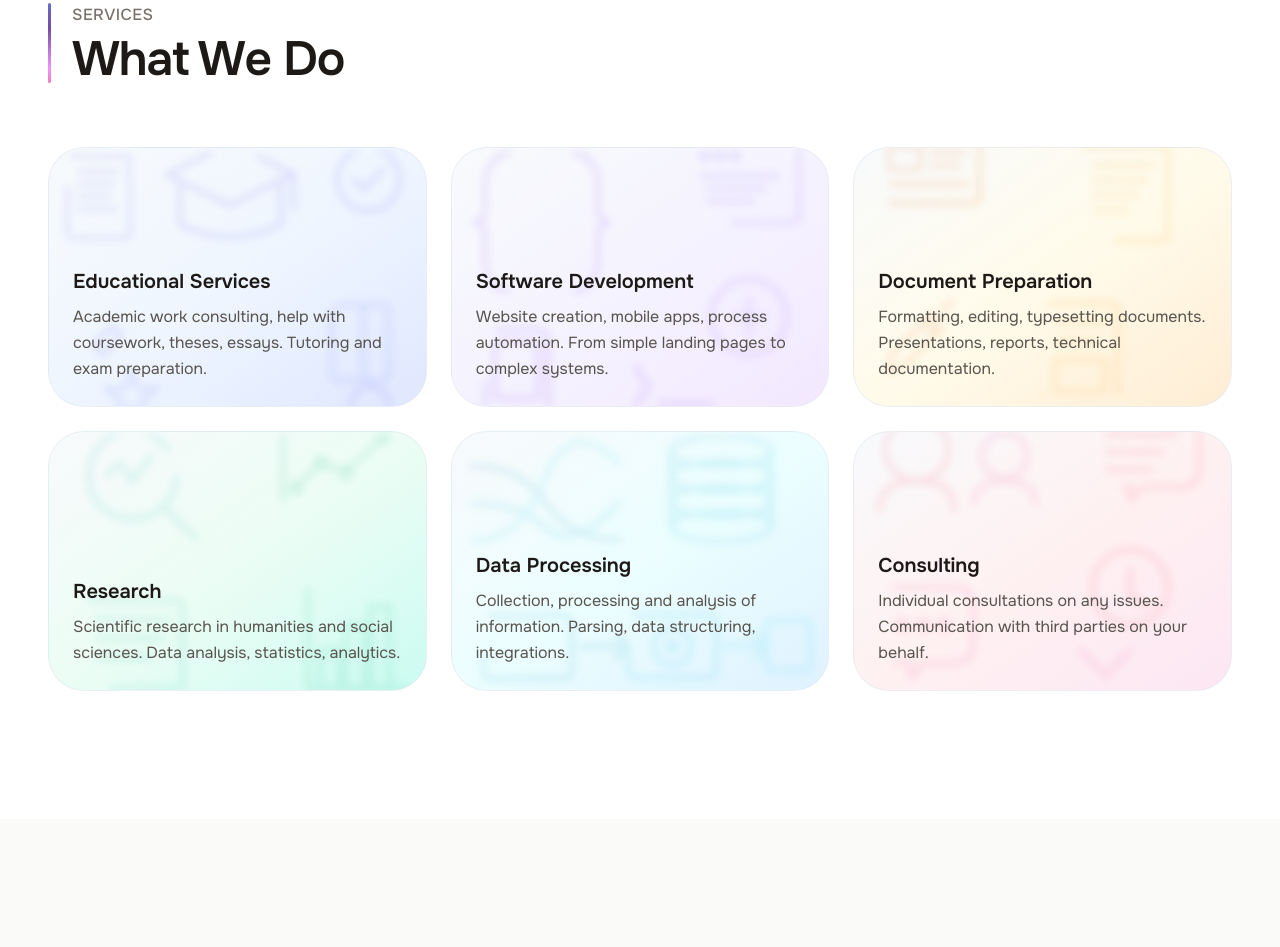
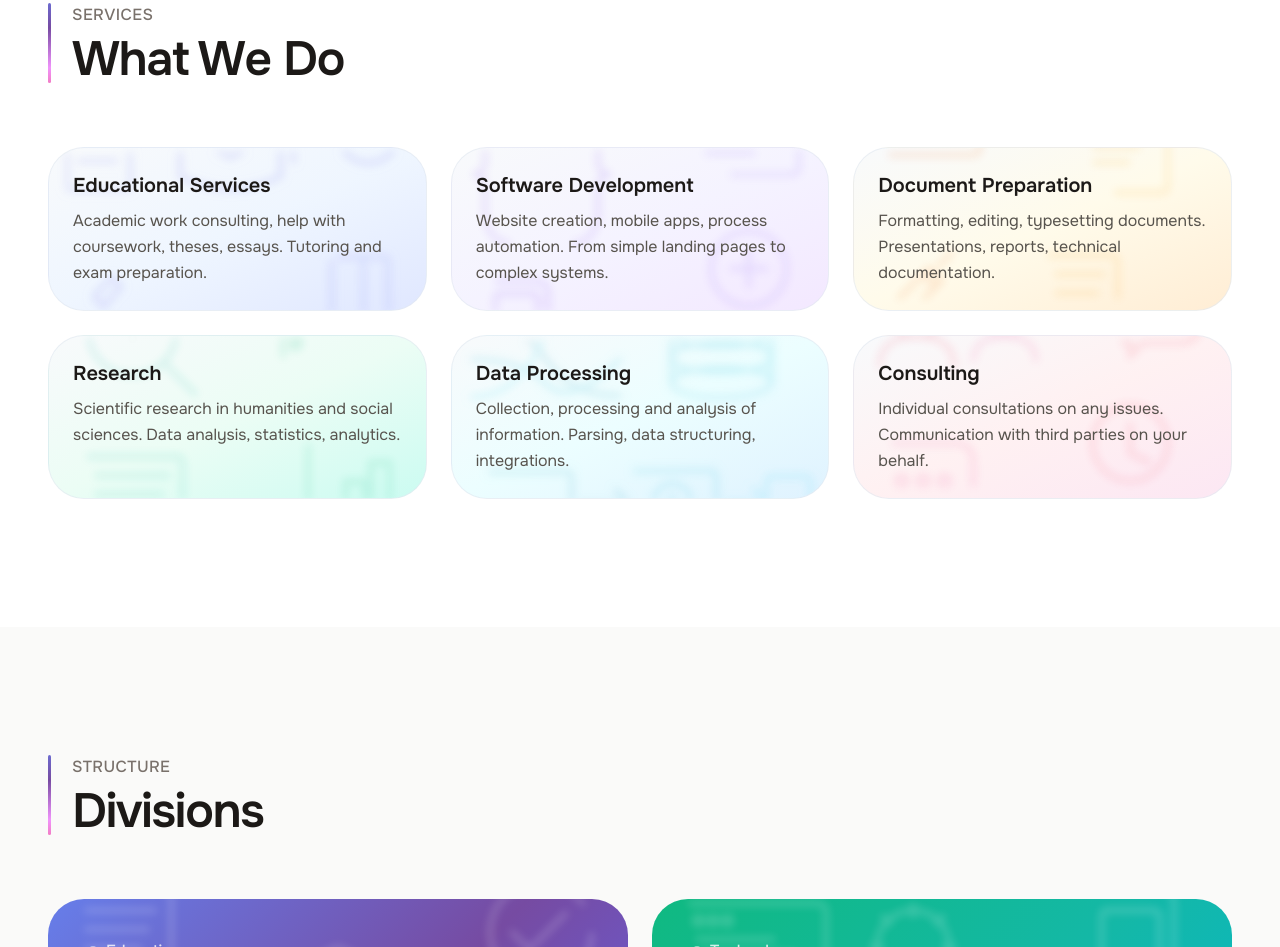
Before and after one commit to elstrm2/FEFELOV-temp, a website: page index.html in a window 1280 px wide. Shown: the part 925-1872 px from the top of the page. Drawn offline with nearby package versions, Linux system fonts and the light colour scheme; files that its build step writes are made by us from their sources.

Commit message:
fix: remove top spacing from service cards

```diff
--- a/index.html
+++ b/index.html
@@ -127,7 +127,7 @@
             </div>
 
             <div class="grid md:grid-cols-2 lg:grid-cols-3 gap-5 sm:gap-6">
-                <div class="service-card bg-gradient-to-br from-slate-50 via-blue-50 to-indigo-100 rounded-[1.75rem] sm:rounded-[2.25rem] p-5 sm:p-6 min-h-[200px] sm:min-h-[240px] lg:min-h-[260px] flex flex-col justify-end border border-slate-200/60">
+                <div class="service-card bg-gradient-to-br from-slate-50 via-blue-50 to-indigo-100 rounded-[1.75rem] sm:rounded-[2.25rem] p-5 sm:p-6 flex flex-col border border-slate-200/60">
                     <div class="svg-bg-full">
                         <svg class="svg-bg-redraw" viewBox="0 0 300 260" fill="none" preserveAspectRatio="xMidYMid slice">
                             <path class="redraw-1" d="M150 20 L100 45 L150 70 L200 45 Z" stroke="#4f46e5" stroke-width="3.5"/>
@@ -148,13 +148,13 @@
                             <path class="redraw-6" d="M252 235 L268 235 M254 240 L266 240" stroke="#4f46e5" stroke-width="3.5"/>
                         </svg>
                     </div>
-                    <div class="relative z-10 mt-14">
+                    <div class="relative z-10">
                         <h3 class="text-lg sm:text-xl font-semibold mb-2 text-stone-900" data-i18n="index.services.education.title">Образовательные услуги</h3>
                         <p class="text-stone-600 text-sm sm:text-base leading-relaxed" data-i18n="index.services.education.text">Консультации по учебным работам, помощь с курсовыми, дипломами, рефератами. Репетиторство и подготовка к экзаменам.</p>
                     </div>
                 </div>
 
-                <div class="service-card bg-gradient-to-br from-slate-50 via-violet-50 to-purple-100 rounded-[1.75rem] sm:rounded-[2.25rem] p-5 sm:p-6 min-h-[200px] sm:min-h-[240px] lg:min-h-[260px] flex flex-col justify-end border border-slate-200/60">
+                <div class="service-card bg-gradient-to-br from-slate-50 via-violet-50 to-purple-100 rounded-[1.75rem] sm:rounded-[2.25rem] p-5 sm:p-6 flex flex-col border border-slate-200/60">
                     <div class="svg-bg-full">
                         <svg class="svg-bg-redraw" viewBox="0 0 300 260" fill="none" preserveAspectRatio="xMidYMid slice">
                             <path class="redraw-1" d="M40 30 C25 30 20 45 20 55 L20 75 C20 85 10 85 10 85 C10 85 20 85 20 95 L20 115 C20 125 25 140 40 140" stroke="#7c3aed" stroke-width="3.5"/>
@@ -175,13 +175,13 @@
                             <line class="redraw-6" x1="160" y1="230" x2="200" y2="230" stroke="#7c3aed" stroke-width="3.5" stroke-linecap="round"/>
                         </svg>
                     </div>
-                    <div class="relative z-10 mt-14">
+                    <div class="relative z-10">
                         <h3 class="text-lg sm:text-xl font-semibold mb-2 text-stone-900" data-i18n="index.services.development.title">Разработка ПО</h3>
                         <p class="text-stone-600 text-sm sm:text-base leading-relaxed" data-i18n="index.services.development.text">Создание веб-сайтов, мобильных приложений, автоматизация процессов. От простых лендингов до сложных систем.</p>
                     </div>
                 </div>
 
-                <div class="service-card bg-gradient-to-br from-slate-50 via-amber-50 to-orange-100 rounded-[1.75rem] sm:rounded-[2.25rem] p-5 sm:p-6 min-h-[200px] sm:min-h-[240px] lg:min-h-[260px] flex flex-col justify-end border border-slate-200/60">
+                <div class="service-card bg-gradient-to-br from-slate-50 via-amber-50 to-orange-100 rounded-[1.75rem] sm:rounded-[2.25rem] p-5 sm:p-6 flex flex-col border border-slate-200/60">
                     <div class="svg-bg-full">
                         <svg class="svg-bg-redraw" viewBox="0 0 300 260" fill="none" preserveAspectRatio="xMidYMid slice">
                             <path class="redraw-1" d="M30 200 L60 170 L70 180 L40 210 L28 215 Z" stroke="#ea580c" stroke-width="3.5" stroke-linejoin="round"/>
@@ -204,13 +204,13 @@
                             <rect class="redraw-8" x="160" y="205" width="40" height="25" rx="2" stroke="#f59e0b" stroke-width="3.5"/>
                         </svg>
                     </div>
-                    <div class="relative z-10 mt-14">
+                    <div class="relative z-10">
                         <h3 class="text-lg sm:text-xl font-semibold mb-2 text-stone-900" data-i18n="index.services.documents.title">Подготовка документов</h3>
                         <p class="text-stone-600 text-sm sm:text-base leading-relaxed" data-i18n="index.services.documents.text">Оформление, редактирование, вёрстка документов. Презентации, отчёты, техническая документация.</p>
                     </div>
                 </div>
 
-                <div class="service-card bg-gradient-to-br from-slate-50 via-emerald-50 to-teal-100 rounded-[1.75rem] sm:rounded-[2.25rem] p-5 sm:p-6 min-h-[200px] sm:min-h-[240px] lg:min-h-[260px] flex flex-col justify-end border border-slate-200/60">
+                <div class="service-card bg-gradient-to-br from-slate-50 via-emerald-50 to-teal-100 rounded-[1.75rem] sm:rounded-[2.25rem] p-5 sm:p-6 flex flex-col border border-slate-200/60">
                     <div class="svg-bg-full">
                         <svg class="svg-bg-redraw" viewBox="0 0 300 260" fill="none" preserveAspectRatio="xMidYMid slice">
                             <circle class="redraw-1" cx="60" cy="60" r="35" stroke="#14b8a6" stroke-width="3.5"/>
@@ -232,13 +232,13 @@
                             <rect class="redraw-7" x="250" y="165" width="15" height="65" stroke="#10b981" stroke-width="3.5"/>
                         </svg>
                     </div>
-                    <div class="relative z-10 mt-14">
+                    <div class="relative z-10">
                         <h3 class="text-lg sm:text-xl font-semibold mb-2 text-stone-900" data-i18n="index.services.research.title">Исследования</h3>
                         <p class="text-stone-600 text-sm sm:text-base leading-relaxed" data-i18n="index.services.research.text">Научные исследования в области гуманитарных и общественных наук. Анализ данных, статистика, аналитика.</p>
                     </div>
                 </div>
 
-                <div class="service-card bg-gradient-to-br from-slate-50 via-cyan-50 to-sky-100 rounded-[1.75rem] sm:rounded-[2.25rem] p-5 sm:p-6 min-h-[200px] sm:min-h-[240px] lg:min-h-[260px] flex flex-col justify-end border border-slate-200/60">
+                <div class="service-card bg-gradient-to-br from-slate-50 via-cyan-50 to-sky-100 rounded-[1.75rem] sm:rounded-[2.25rem] p-5 sm:p-6 flex flex-col border border-slate-200/60">
                     <div class="svg-bg-full">
                         <svg class="svg-bg-redraw" viewBox="0 0 300 260" fill="none" preserveAspectRatio="xMidYMid slice">
                             <path class="redraw-1" d="M20 50 Q60 50 80 80 T140 110" stroke="#0891b2" stroke-width="3.5"/>
@@ -260,13 +260,13 @@
                             <rect class="redraw-7" x="255" y="175" width="35" height="40" rx="4" stroke="#22d3ee" stroke-width="3.5"/>
                         </svg>
                     </div>
-                    <div class="relative z-10 mt-14">
+                    <div class="relative z-10">
                         <h3 class="text-lg sm:text-xl font-semibold mb-2 text-stone-900" data-i18n="index.services.data.title">Обработка данных</h3>
                         <p class="text-stone-600 text-sm sm:text-base leading-relaxed" data-i18n="index.services.data.text">Сбор, обработка и анализ информации. Парсинг, структурирование данных, интеграции.</p>
                     </div>
                 </div>
 
-                <div class="service-card bg-gradient-to-br from-slate-50 via-rose-50 to-pink-100 rounded-[1.75rem] sm:rounded-[2.25rem] p-5 sm:p-6 min-h-[200px] sm:min-h-[240px] lg:min-h-[260px] flex flex-col justify-end border border-slate-200/60">
+                <div class="service-card bg-gradient-to-br from-slate-50 via-rose-50 to-pink-100 rounded-[1.75rem] sm:rounded-[2.25rem] p-5 sm:p-6 flex flex-col border border-slate-200/60">
                     <div class="svg-bg-full">
                         <svg class="svg-bg-redraw" viewBox="0 0 300 260" fill="none" preserveAspectRatio="xMidYMid slice">
                             <circle class="redraw-1" cx="50" cy="50" r="25" stroke="#f43f5e" stroke-width="3.5"/>
@@ -287,7 +287,7 @@
                             <line class="redraw-6" x1="200" y1="230" x2="200" y2="250" stroke="#ec4899" stroke-width="3.5"/>
                         </svg>
                     </div>
-                    <div class="relative z-10 mt-14">
+                    <div class="relative z-10">
                         <h3 class="text-lg sm:text-xl font-semibold mb-2 text-stone-900" data-i18n="index.services.consulting.title">Консультации</h3>
                         <p class="text-stone-600 text-sm sm:text-base leading-relaxed" data-i18n="index.services.consulting.text">Индивидуальные консультации по любым вопросам. Коммуникация с третьими лицами в ваших интересах.</p>
                     </div>
```
